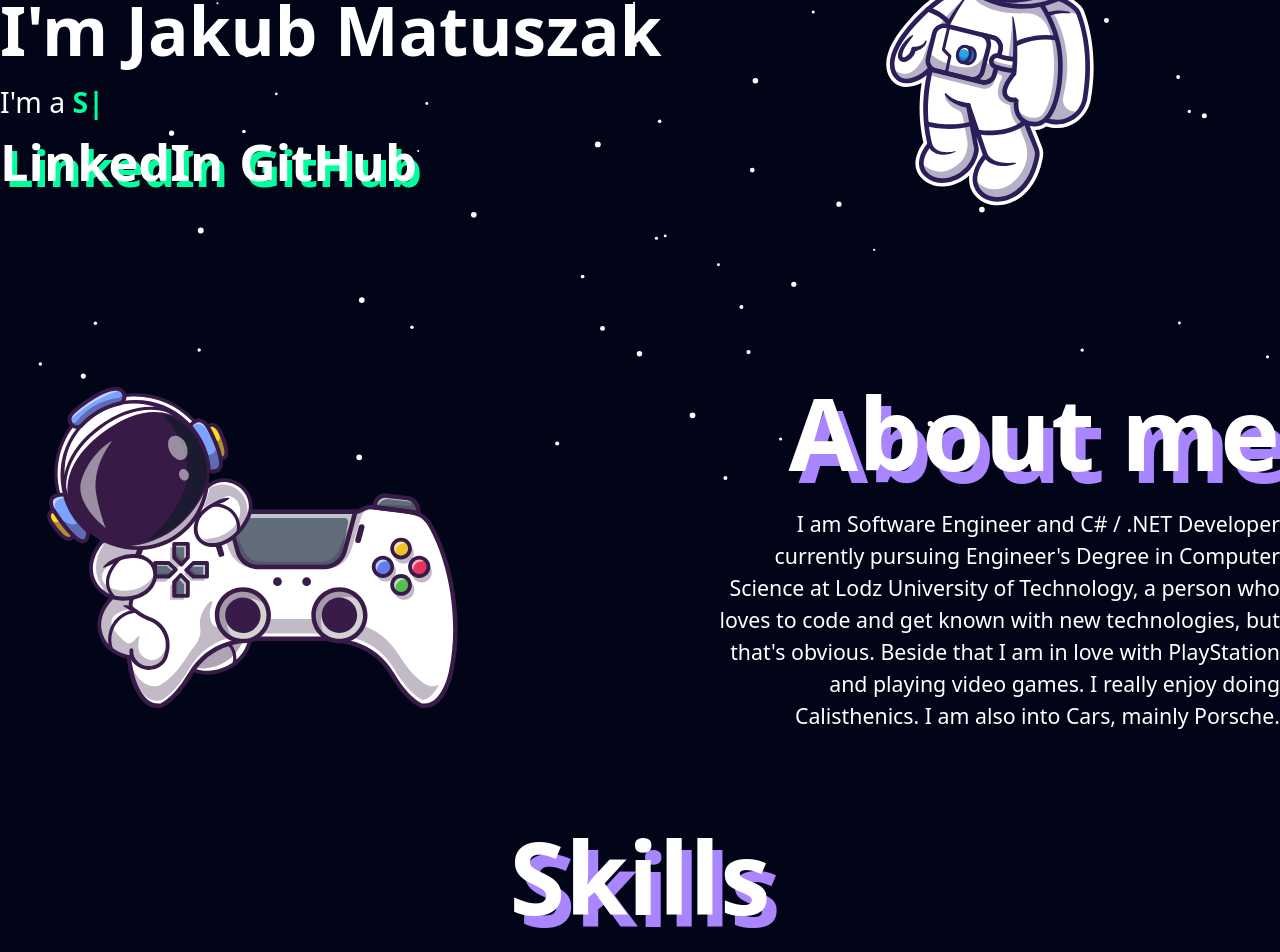
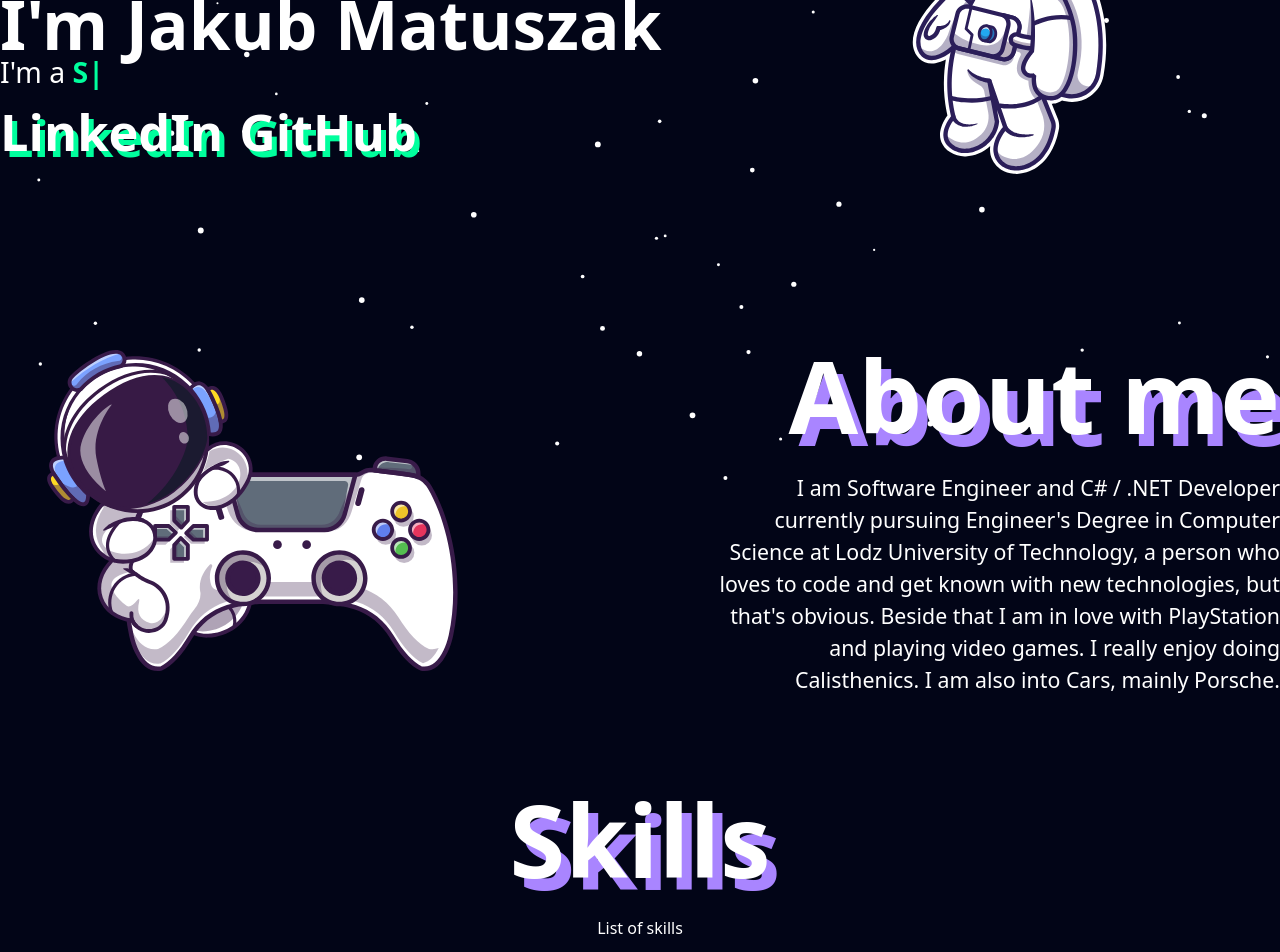
Before and after one commit to jaqubm/PortfolioV2, a React (Vite) app: page / in a window 1280 px wide. Shown: the part 308-1260 px from the top of the page. Built offline with nearby package versions, Linux system fonts and the light colour scheme.

Commit message:
Updated stylling

```diff
--- a/src/components/HeroSection.jsx
+++ b/src/components/HeroSection.jsx
@@ -12,7 +12,7 @@ function HeroSection() {
   return(
     <div className='w-full flex sm:flex-row flex-col-reverse justify-center items-center'>
 
-      <div className='flex-auto w-8/12 flex flex-col items-start'>
+      <div className='flex-auto w-9/12 flex flex-col items-start'>
 
         <div className='lg:text-7xl text-5xl font-black [text-shadow:_10px_12px_0_rgb(169_133_255_/_100%)]'>
           Hey,
@@ -22,7 +22,7 @@ function HeroSection() {
           I'm Jakub Matuszak
         </div>
 
-        <div className='flex lg:text-2xl text-xl'>
+        <div className='flex lg:text-2xl text-xl lg:mt-[-24px] mt-[-18px]'>
           <div>
             I'm a&nbsp;
           </div>
@@ -37,7 +37,7 @@ function HeroSection() {
           </div>
         </div>
 
-        <div className='flex lg:flex-row flex-col lg:items-center items-start lg:space-x-4'>
+        <div className='flex sm:flex-row flex-col lg:items-center items-start sm:space-x-4'>
 
           <a href='https://www.linkedin.com/in/jaqubm/' target='_blank' className='lg:text-4xl text-2xl font-black lg:[text-shadow:_5px_6px_0_rgb(0_255_157_/_100%)] lg:hover:[text-shadow:_8px_10px_0_rgb(0_255_157_/_100%)] [text-shadow:_3px_4px_0_rgb(0_255_157_/_100%)]'>
             LinkedIn
--- a/src/components/Skills.jsx
+++ b/src/components/Skills.jsx
@@ -2,10 +2,14 @@ import React from 'react'
 
 function Skills() {
   return (
-    <div className='w-full flex sm:flex-row flex-col-reverse justify-center items-center'>
+    <div className='w-full flex flex-col justify-center items-center'>
 
       <div className='lg:text-7xl text-4xl font-black [text-shadow:_10px_12px_0_rgb(169_133_255_/_100%)] lg:mb-0 mb-3'>
         Skills
+      </div>
+
+      <div>
+        List of skills
       </div>
 
     </div>
```
